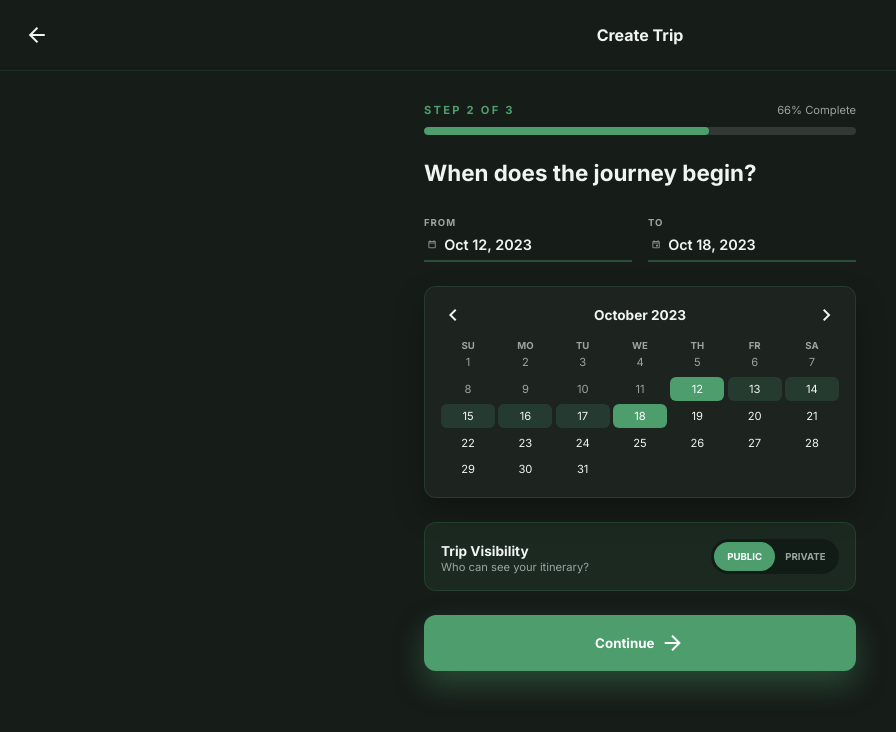
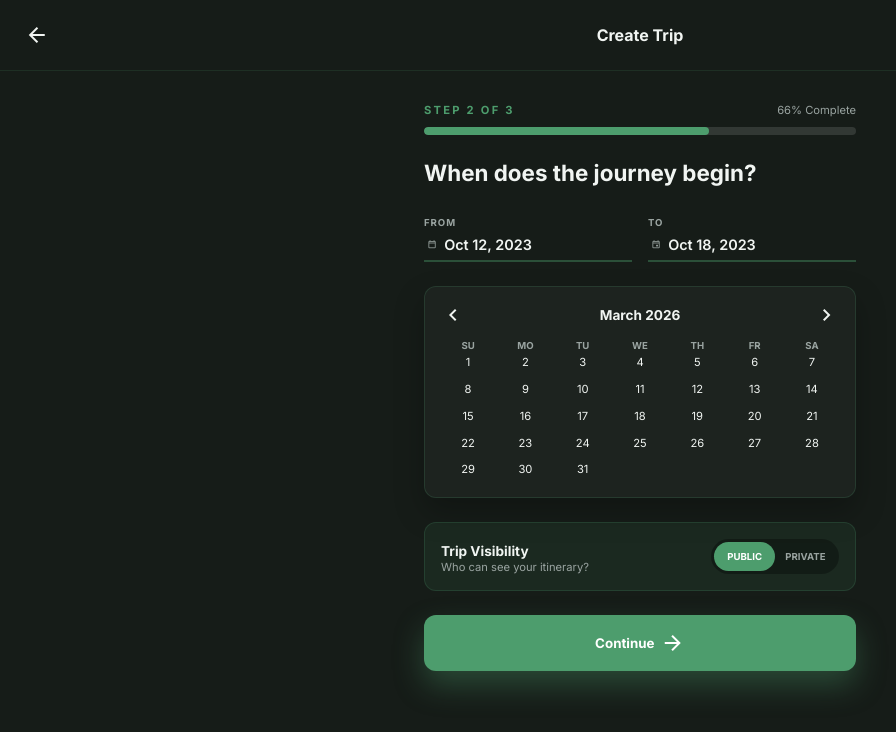
Before and after one commit to critiq17/trip-listik, a SvelteKit app in the folder frontend/: page /create/step-2 in a window 1280 px wide. Shown: the top 732 px of the page, without its empty margins (0-896 px from the left). Built offline with nearby package versions, Linux system fonts and the light colour scheme; no server answers; sample sign-in values are in the browser's storage.

Commit message:
add good choosing dates

```diff
--- a/frontend/src/routes/create/step-2/+page.svelte
+++ b/frontend/src/routes/create/step-2/+page.svelte
@@ -4,15 +4,74 @@
 	import { getDraft } from '$lib/tripDraft';
 
 	let isPublic = true;
-	let startDate = 'Oct 12, 2023';
-	let endDate = 'Oct 18, 2023';
+	let startDate: Date | null = new Date(2023, 9, 12);
+	let endDate: Date | null = new Date(2023, 9, 18);
 	let saving = false;
 	let error = '';
 
-	const toISO = (value: string) => {
-		const date = new Date(value);
-		if (Number.isNaN(date.getTime())) return null;
-		return date.toISOString().split('T')[0];
+	let viewMonth = new Date();
+	viewMonth.setDate(1);
+
+	const formatDisplay = (value: Date | null) => {
+		if (!value) return '';
+		return value.toLocaleDateString(undefined, {
+			month: 'short',
+			day: 'numeric',
+			year: 'numeric'
+		});
+	};
+
+	const toISO = (value: Date | null) => {
+		if (!value) return null;
+		return value.toISOString().split('T')[0];
+	};
+
+	const daysInMonth = (date: Date) => {
+		return new Date(date.getFullYear(), date.getMonth() + 1, 0).getDate();
+	};
+
+	const startWeekday = (date: Date) => {
+		return new Date(date.getFullYear(), date.getMonth(), 1).getDay();
+	};
+
+	const buildGrid = (date: Date) => {
+		const totalDays = daysInMonth(date);
+		const offset = startWeekday(date);
+		const cells: Array<Date | null> = [];
+		for (let i = 0; i < offset; i += 1) cells.push(null);
+		for (let day = 1; day <= totalDays; day += 1) {
+			cells.push(new Date(date.getFullYear(), date.getMonth(), day));
+		}
+		const rows: Array<Array<Date | null>> = [];
+		for (let i = 0; i < cells.length; i += 7) {
+			rows.push(cells.slice(i, i + 7));
+		}
+		return rows;
+	};
+
+	const isSameDay = (a: Date | null, b: Date | null) => {
+		if (!a || !b) return false;
+		return a.toDateString() === b.toDateString();
+	};
+
+	const isInRange = (day: Date) => {
+		if (!startDate || !endDate) return false;
+		const time = day.getTime();
+		return time >= startDate.getTime() && time <= endDate.getTime();
+	};
+
+	const selectDay = (day: Date) => {
+		if (!startDate || (startDate && endDate)) {
+			startDate = day;
+			endDate = null;
+			return;
+		}
+		if (day.getTime() < startDate.getTime()) {
+			endDate = startDate;
+			startDate = day;
+			return;
+		}
+		endDate = day;
 	};
 
 	const next = async () => {
@@ -74,40 +133,57 @@
 				<span>From</span>
 				<div class="date-input">
 					<span class="material-symbols-outlined">calendar_today</span>
-					<input type="text" bind:value={startDate} />
+					<input type="text" readonly value={formatDisplay(startDate)} />
 				</div>
 			</div>
 			<div class="date-field">
 				<span>To</span>
 				<div class="date-input">
 					<span class="material-symbols-outlined">event</span>
-					<input type="text" bind:value={endDate} />
+					<input type="text" readonly value={formatDisplay(endDate)} />
 				</div>
 			</div>
 		</div>
 
 		<div class="calendar">
 			<div class="calendar-head">
-				<button class="material-symbols-outlined">chevron_left</button>
-				<h3>October 2023</h3>
-				<button class="material-symbols-outlined">chevron_right</button>
+				<button
+					class="material-symbols-outlined"
+					aria-label="Previous month"
+					on:click={() => (viewMonth = new Date(viewMonth.getFullYear(), viewMonth.getMonth() - 1, 1))}
+				>
+					chevron_left
+				</button>
+				<h3>
+					{viewMonth.toLocaleDateString(undefined, { month: 'long', year: 'numeric' })}
+				</h3>
+				<button
+					class="material-symbols-outlined"
+					aria-label="Next month"
+					on:click={() => (viewMonth = new Date(viewMonth.getFullYear(), viewMonth.getMonth() + 1, 1))}
+				>
+					chevron_right
+				</button>
 			</div>
 			<div class="calendar-week">
 				<span>SU</span><span>MO</span><span>TU</span><span>WE</span><span>TH</span><span>FR</span><span>SA</span>
 			</div>
 			<div class="calendar-grid">
-				{#each Array(11) as _, i}
-					<span class="muted">{i + 1}</span>
+				{#each buildGrid(viewMonth) as row}
+					{#each row as day}
+						{#if day}
+							<button
+								class:range={isInRange(day)}
+								class:start={isSameDay(day, startDate)}
+								class:end={isSameDay(day, endDate)}
+								on:click={() => selectDay(day)}
+							>
+								{day.getDate()}
+							</button>
+						{:else}
+							<span class="muted"></span>
+						{/if}
 					{/each}
-				<span class="range start">12</span>
-				<span class="range">13</span>
-				<span class="range">14</span>
-				<span class="range">15</span>
-				<span class="range">16</span>
-				<span class="range">17</span>
-				<span class="range end">18</span>
-				{#each Array(13) as _, i}
-					<span>{i + 19}</span>
 				{/each}
 			</div>
 		</div>
@@ -124,7 +200,7 @@
 			</div>
 		</div>
 
-		<button class="continue" on:click={next} disabled={saving}>
+		<button class="continue" on:click={next} disabled={saving || !startDate || !endDate}>
 			{saving ? 'Saving…' : 'Continue'}
 			<span class="material-symbols-outlined">arrow_forward</span>
 		</button>
@@ -287,24 +363,41 @@
 		font-weight: 700;
 	}
 
-	.calendar-grid span {
+		.calendar-grid span,
+		.calendar-grid button {
 			font-size: 0.7rem;
 			padding: 0.3rem 0;
 			border-radius: 6px;
+			background: none;
+			border: none;
+			color: var(--text-primary);
 		}
 
 		.calendar-grid span.muted {
 			color: var(--text-secondary);
 		}
 
-	.calendar-grid span.range {
+		.calendar-grid button.range {
 			background: rgba(77, 157, 109, 0.2);
 		}
 
-	.calendar-grid span.range.start,
-	.calendar-grid span.range.end {
+		.calendar-grid button.start,
+		.calendar-grid button.end {
 			background: var(--primary);
 			color: white;
+		}
+
+		.calendar-grid button.range {
+			position: relative;
+		}
+
+		.calendar-grid button.start::after,
+		.calendar-grid button.end::after {
+			content: '';
+			position: absolute;
+			inset: 2px;
+			border-radius: 6px;
+			border: 1px solid rgba(255, 255, 255, 0.4);
 		}
 
 	.visibility {
```
Lines whose indentation alone changed are shown as unchanged.
